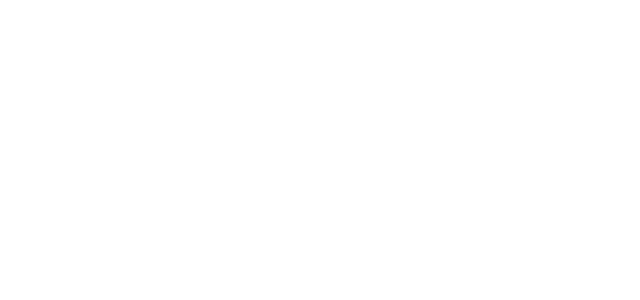
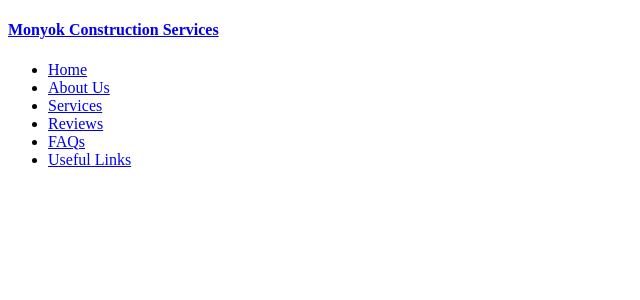
Before and after one commit to mmonyok/monconserv, a React (Create React App) app in the folder client/: page / in a window 1280 px wide. Shown: the top 300 px of the page, without its empty margins (0-640 px from the left). Built offline with nearby package versions, Linux system fonts and the light colour scheme.

Commit message:
Added basic NavBar functionality and added it to the header.

```diff
--- a/client/src/components/Header.js
+++ b/client/src/components/Header.js
@@ -1,10 +1,37 @@
 import React from "react";
-//navbar
+import NavBar from './NavBar';
+
+const links = [
+  {
+    name: "Home",
+    href: "home"
+  },
+  {
+    name: "About Us",
+    href: "about_us"
+  },
+  {
+    name: "Services",
+    href: "services"
+  },
+  {
+    name: "Reviews",
+    href: "reviews"
+  },
+  {
+    name: "FAQs",
+    href: "faqs"
+  },
+  {
+    name: "Useful Links",
+    href: "useful_links"
+  }
+]
 
 function Header() {
   return (
     <header>
-      {/* insert navbar here with a links array to the different navbar links */}
+      <NavBar links={links} />
       {/* insert children here */}
     </header>
   );
--- /dev/null
+++ b/client/src/components/NavBar.js
@@ -0,0 +1,30 @@
+import React/* , { useState } */ from 'react';
+import { NavLink } from 'react-router-dom';
+
+function NavBar({ links }) {
+  return (
+    <nav>
+      <div>
+        <NavLink
+          to="/home">
+          <h4>Monyok Construction Services</h4>
+        </NavLink>
+
+        <div>
+          <ul>
+            {links.map((link, a, b) => (
+              <li key={a}>
+                <NavLink
+                  key={b}
+                  to={link.href}
+                >{link.name}</NavLink>
+              </li>
+            ))}
+          </ul>
+        </div>
+      </div>
+    </nav>
+  );
+};
+
+export default NavBar;
```
Also changed, not shown: client/src/App.js (line endings or trailing spaces).
